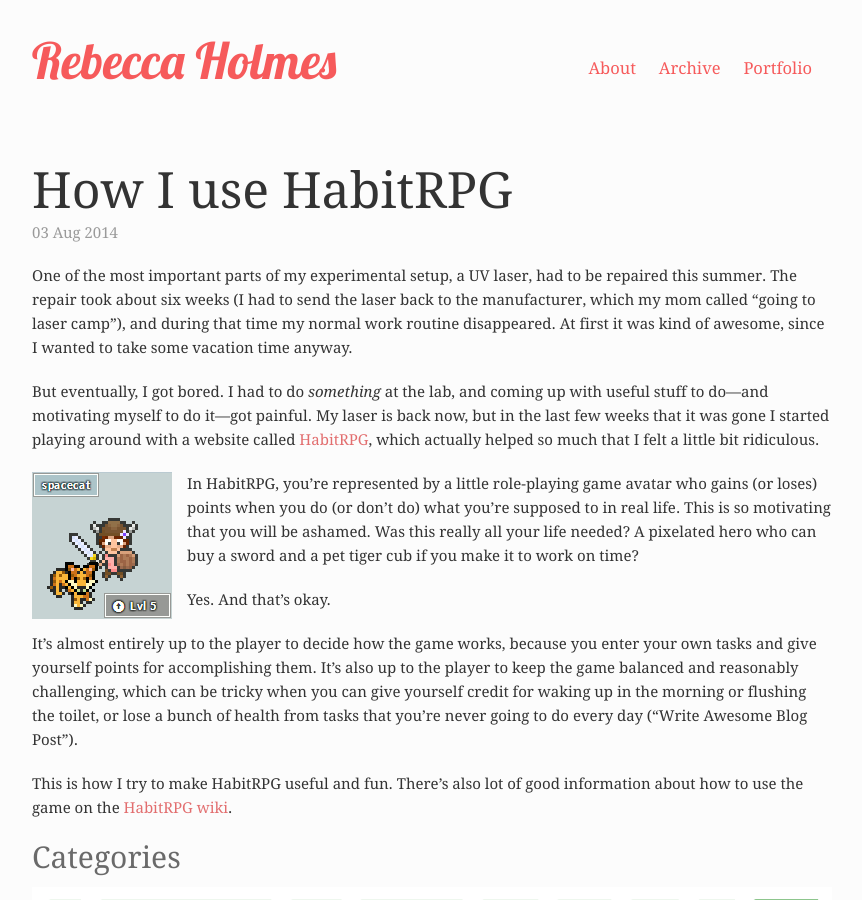
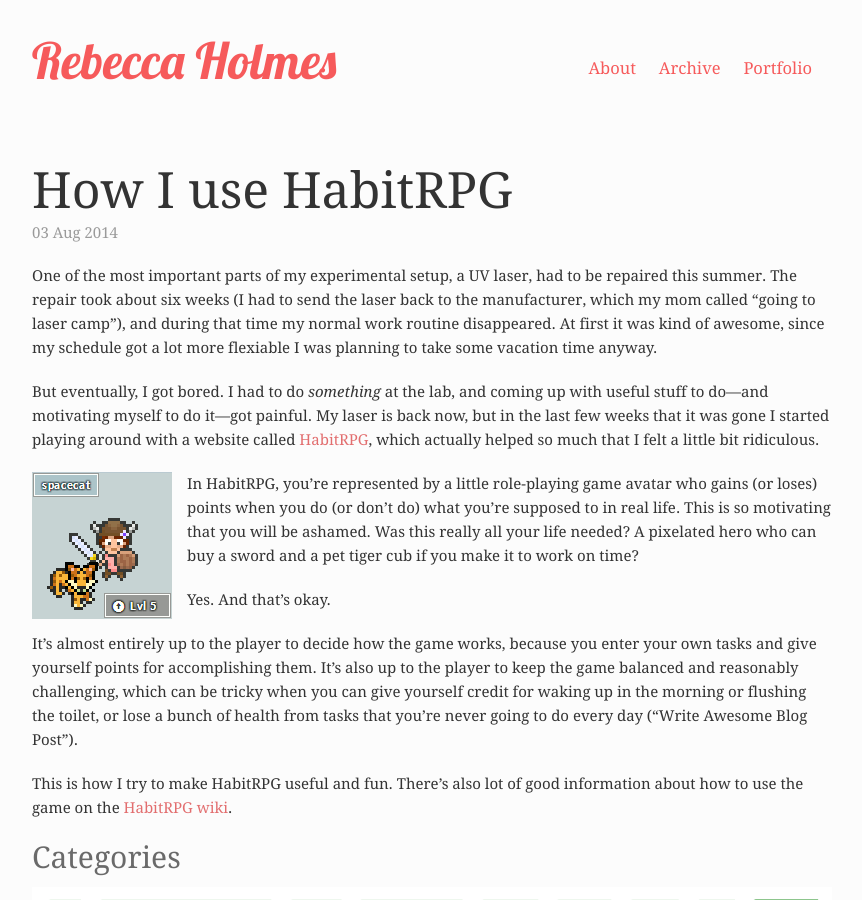
Before and after one commit to piscisvolans/piscisvolans.github.io, a Jekyll site: the page built from _posts/2014-08-03-my-habitrpg-system.md, in a window 1280 px wide and 900 px high. Shown: the whole window, without its empty margins (208-1070 px from the left). Built offline with Jekyll 4.4.1, drawn with Linux system fonts in a browser that asks for light colours; some web fonts are replaced; Markdown is read by kramdown in place of the engine named in the settings; comment, search, counter and statistics services are not loaded.

Commit message:
text update

```diff
--- a/_posts/2014-08-03-my-habitrpg-system.md
+++ b/_posts/2014-08-03-my-habitrpg-system.md
@@ -4,7 +4,7 @@
 comments: "True"
 ---
 
-One of the most important parts of my experimental setup, a UV laser, had to be repaired this summer. The repair took about six weeks (I had to send the laser back to the manufacturer, which my mom called "going to laser camp"), and during that time my normal work routine disappeared. At first it was kind of awesome, since I wanted to take some vacation time anyway.
+One of the most important parts of my experimental setup, a UV laser, had to be repaired this summer. The repair took about six weeks (I had to send the laser back to the manufacturer, which my mom called "going to laser camp"), and during that time my normal work routine disappeared. At first it was kind of awesome, since my schedule got a lot more flexiable I was planning to take some vacation time anyway.
 
 But eventually, I got bored. I had to do *something* at the lab, and coming up with useful stuff to do&mdash;and motivating myself to do it&mdash;got painful. My laser is back now, but in the last few weeks that it was gone I started playing around with a website called [HabitRPG](https://habitrpg.com/), which actually helped so much that I felt a little bit ridiculous.
 
```
